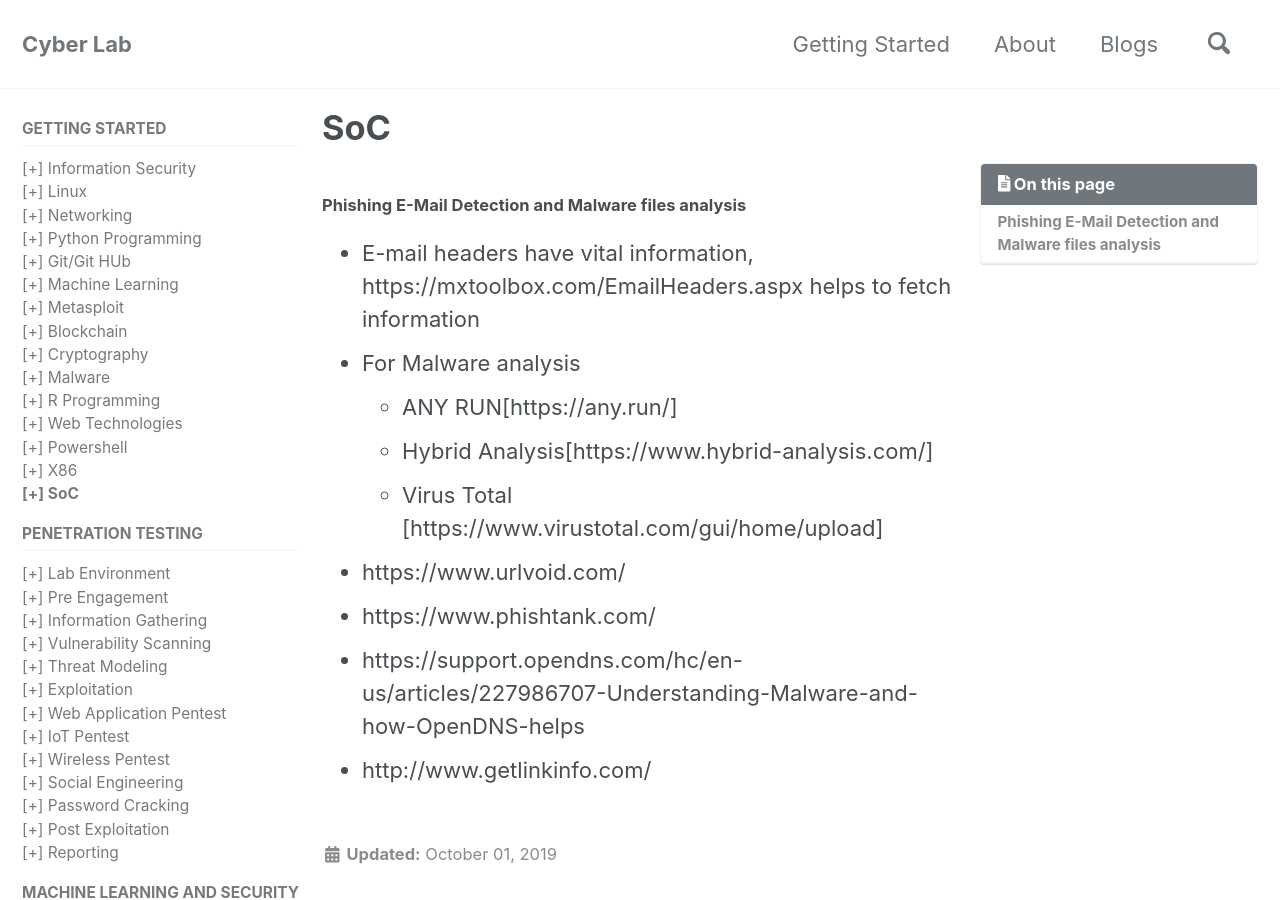
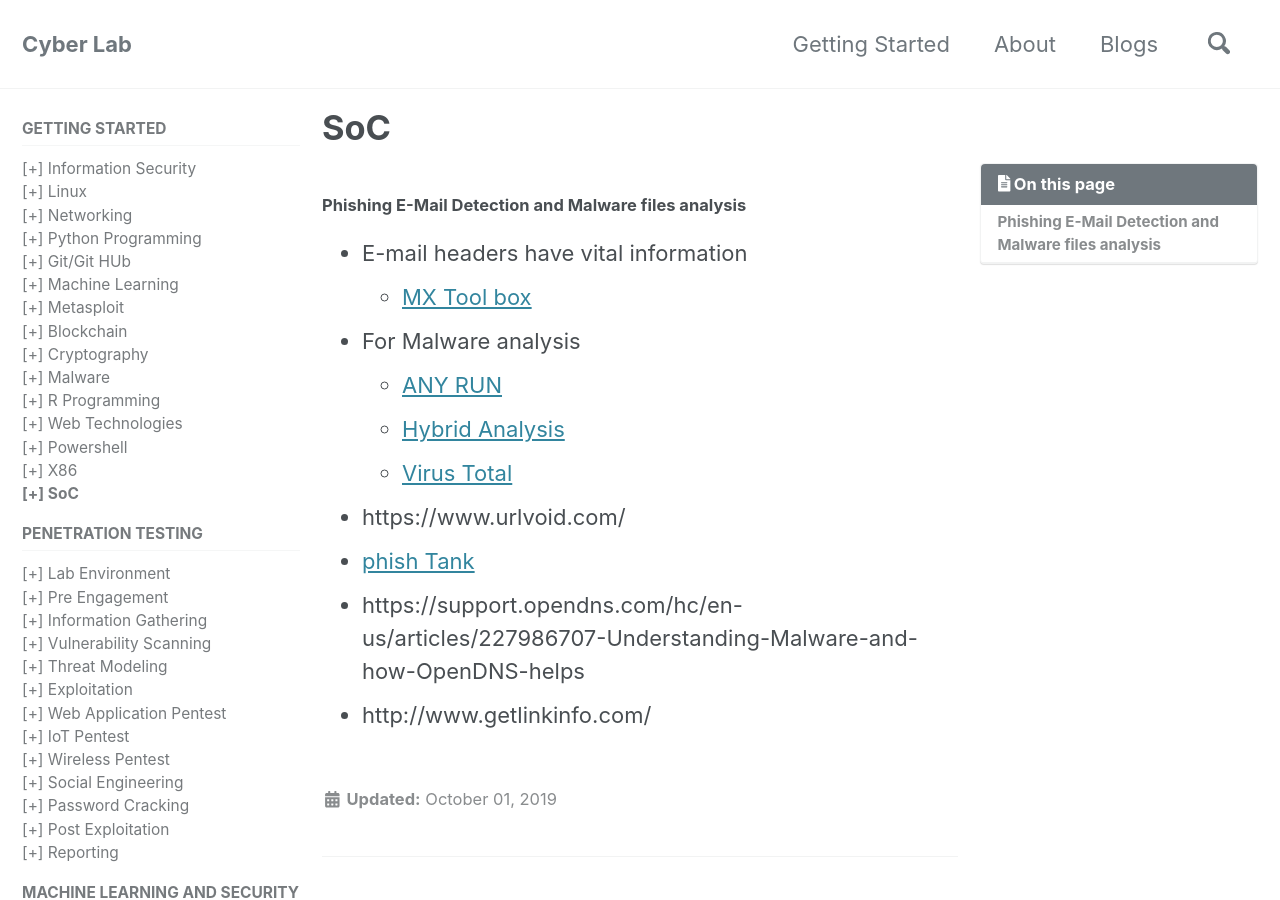
Before and after one commit to mohareti/cyberlab, a Jekyll site: the page built from _docs/15_SoC.md, in a window 1280 px wide and 900 px high. Built offline with Jekyll 4.4.1, drawn with Linux system fonts in a browser that asks for light colours; cached includes are drawn as plain includes; nearby versions of some CDN libraries.

Commit message:
Update 15_SoC.md

```diff
--- a/_docs/15_SoC.md
+++ b/_docs/15_SoC.md
@@ -5,12 +5,13 @@ toc: true
 ---
 
 #### Phishing E-Mail Detection and Malware files analysis
-- E-mail headers have vital information, https://mxtoolbox.com/EmailHeaders.aspx helps to fetch information
+- E-mail headers have vital information
+  - [MX Tool box](https://mxtoolbox.com/EmailHeaders.aspx)
 - For Malware analysis
-  - ANY RUN[https://any.run/]
-  - Hybrid Analysis[https://www.hybrid-analysis.com/]
-  - Virus Total [https://www.virustotal.com/gui/home/upload]
+  - [ANY RUN](https://any.run/)
+  - [Hybrid Analysis](https://www.hybrid-analysis.com/)
+  - [Virus Total](https://www.virustotal.com/gui/home/upload)
 - https://www.urlvoid.com/
-- https://www.phishtank.com/
+- [phish Tank](https://www.phishtank.com/)
 - https://support.opendns.com/hc/en-us/articles/227986707-Understanding-Malware-and-how-OpenDNS-helps
 - http://www.getlinkinfo.com/
```
